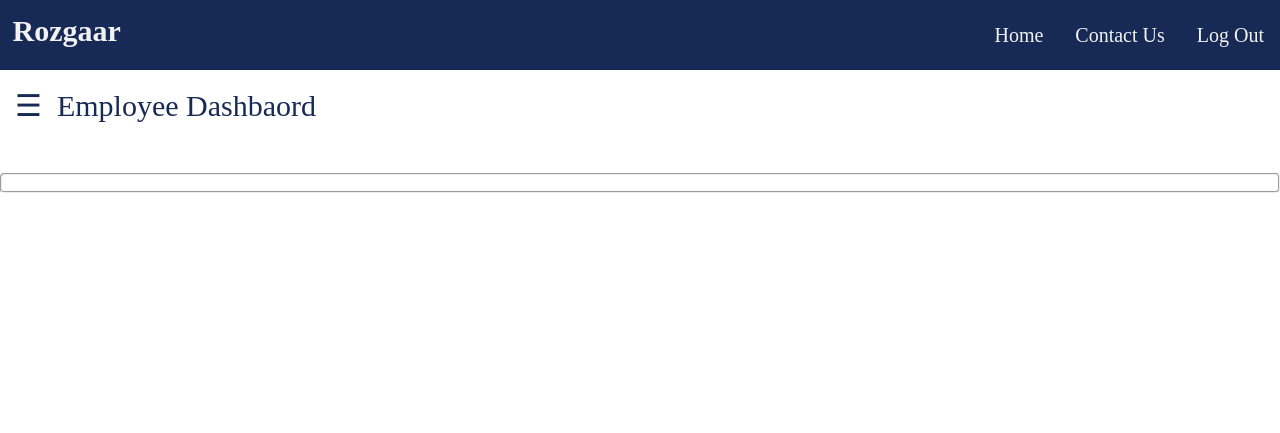
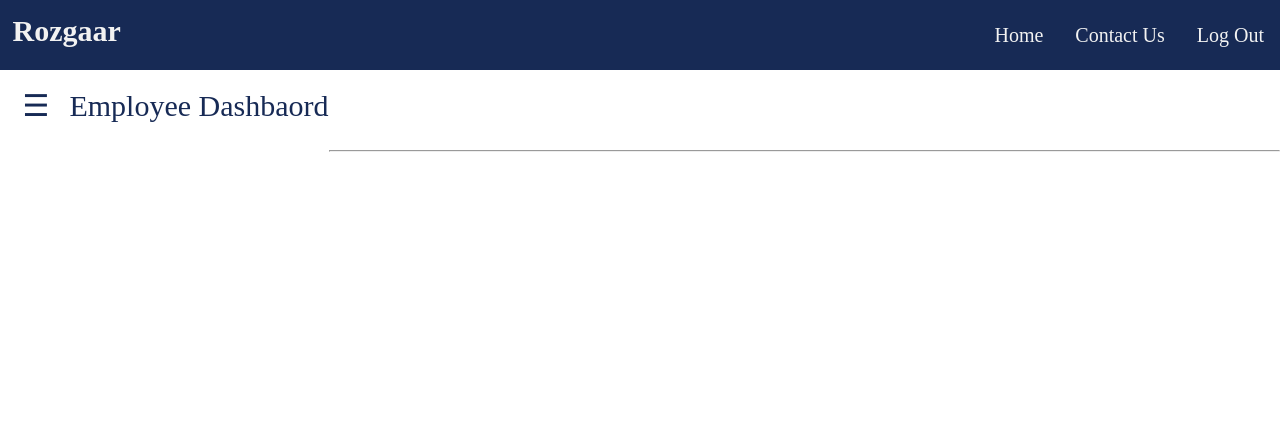
Before and after one commit to ganpat-university/ict-gnu-adprojects-2017-rozgaar, a PHP site: page /empDashB.php in a window 1280 px wide. Shown: the top 433 px of the page. Run offline with PHP 8.4, Linux system fonts and the light colour scheme.

Commit message:
Add files via upload

```diff
--- a/projects/empDashB.php
+++ b/projects/empDashB.php
@@ -42,29 +42,13 @@
 				margin-left: 50px;
 			}
 			#content{
-				width: auto;
-				height:auto;
-				float: left;
-
-			}
-
-			.NavBar{
-				height: 100%;
 				width: 100%;
-
-			}
-
-			.outside
-			{
-				width: 100%;
-				height: 100%;
-
-
+				height: 65%;
 			}
 		</style>
 	</head>
 	<body>
-		<section class="main">
+		<div class="main">
 			<div id="header">
 				<?php
 					include 'header1.php';
@@ -85,43 +69,24 @@
 					<br/>
 					<a href="contactUS.php">Contact Us</a>
 				</div>
+				<div id="content">
+					<span style="font-size:30px;cursor:pointer" onclick="openNav()">&nbsp;&nbsp;&nbsp;&#9776;</span>	<!--&#9776; is used for toggle sign.-->
+					&nbsp;&nbsp;&nbsp;&nbsp;<span style="font-size:30px;text-align:center">Employee Dashbaord</span>
 				</div>
-			<div id="content">
-				<div style="font-size:30px;cursor:pointer" onclick="openNav()">&nbsp;&nbsp;&#9776;&nbsp; Employee Dashbaord</div>	<!--&#9776; is used for toggle sign.-->
-			</div>
-		</section>
-    <section style="margin-top: 0%;height: 100%;" >
-      <fieldset id="le" style="width:auto;height:100%;margin:auto;margin-top:85px;border-radius:4px;">
-      </fieldset>
-    </section>
-
-
 				<script>
 					window.addEventListener('click',outsideClick);
-				var wind = document.getElementById('le');
 					function openNav() {
 						document.getElementById("mySidenav").style.width = "270px";
-					document.getElementById("emp").style.margin = "10%";
 					}
 					function closeNav() {
 						document.getElementById("mySidenav").style.width = "0";
-					document.getElementById("emp").style.margin = "0";
-				}
-				function outsideClick(e)
-				{
-					if(e.target == wind)
-					{
-							document.getElementById("mySidenav").style.width = "0";
-					}
 					}
 				</script>
+			</div>
 			<br/>
 			<br/>
 			<br/>
-			<div style="float:right">
-				<?php
-					include 'button.php';
-				?>
+			<hr>
 		</div>
 	</body>
 </html>
```
Lines whose indentation alone changed are shown as unchanged.
